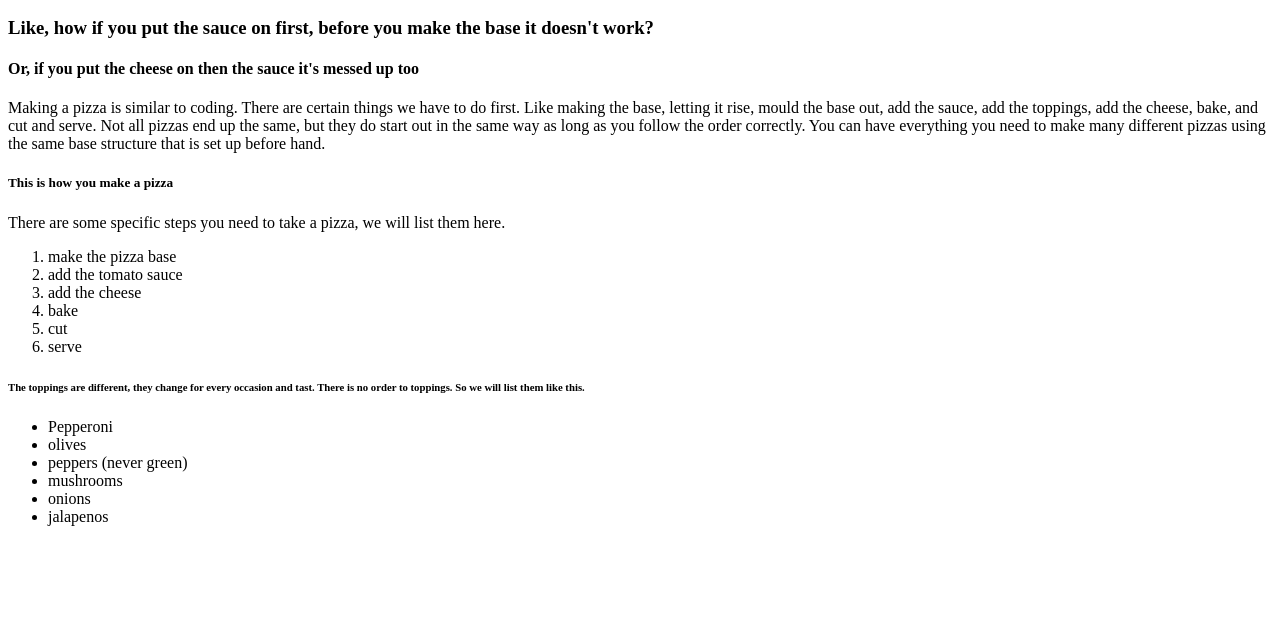
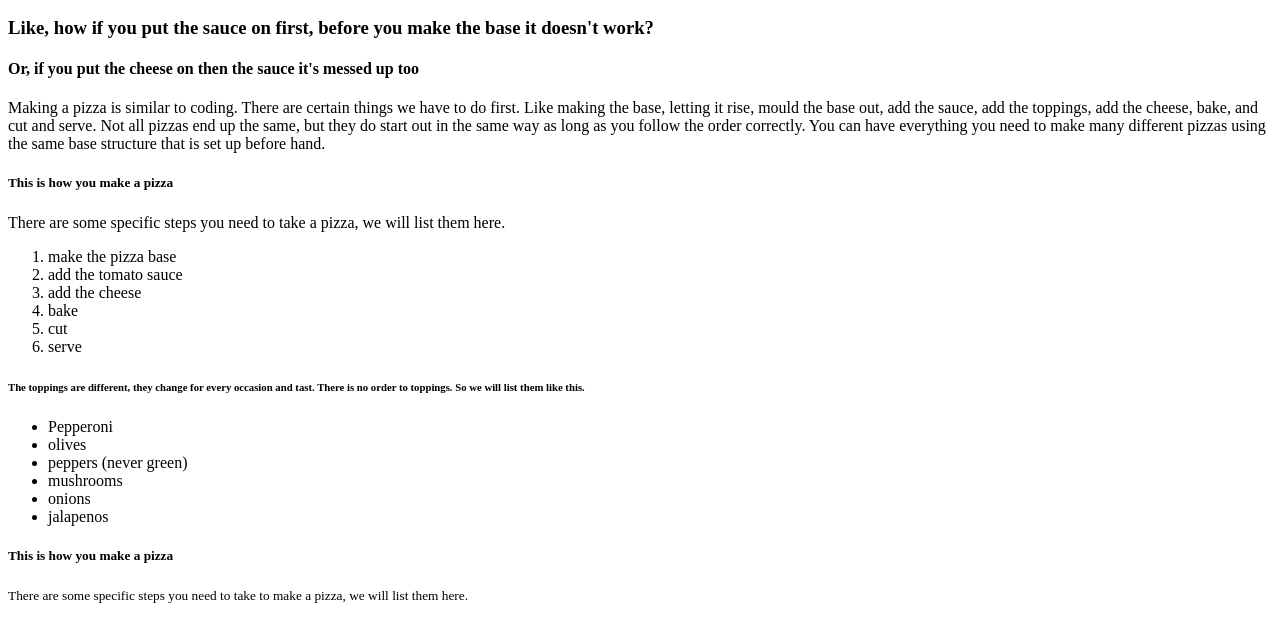
Before and after one commit to ellasophi4/HTML-CSS, a plain HTML site: page index.html in a window 1280 px wide. Shown: the part 110-752 px from the top of the page. Drawn offline with Linux system fonts and the light colour scheme.

Commit message:
Update index.html

```diff
--- a/index.html
+++ b/index.html
@@ -45,6 +45,9 @@
         <li>onions</li>
         <li>jalapenos</li>
     </ul>
+    <h5>This is how you make a pizza</h5>
+    <p><small>There are some specific steps you need to take
+        to make a pizza, we will list them here.</small></p>
 </body>
 <html>
 
```
